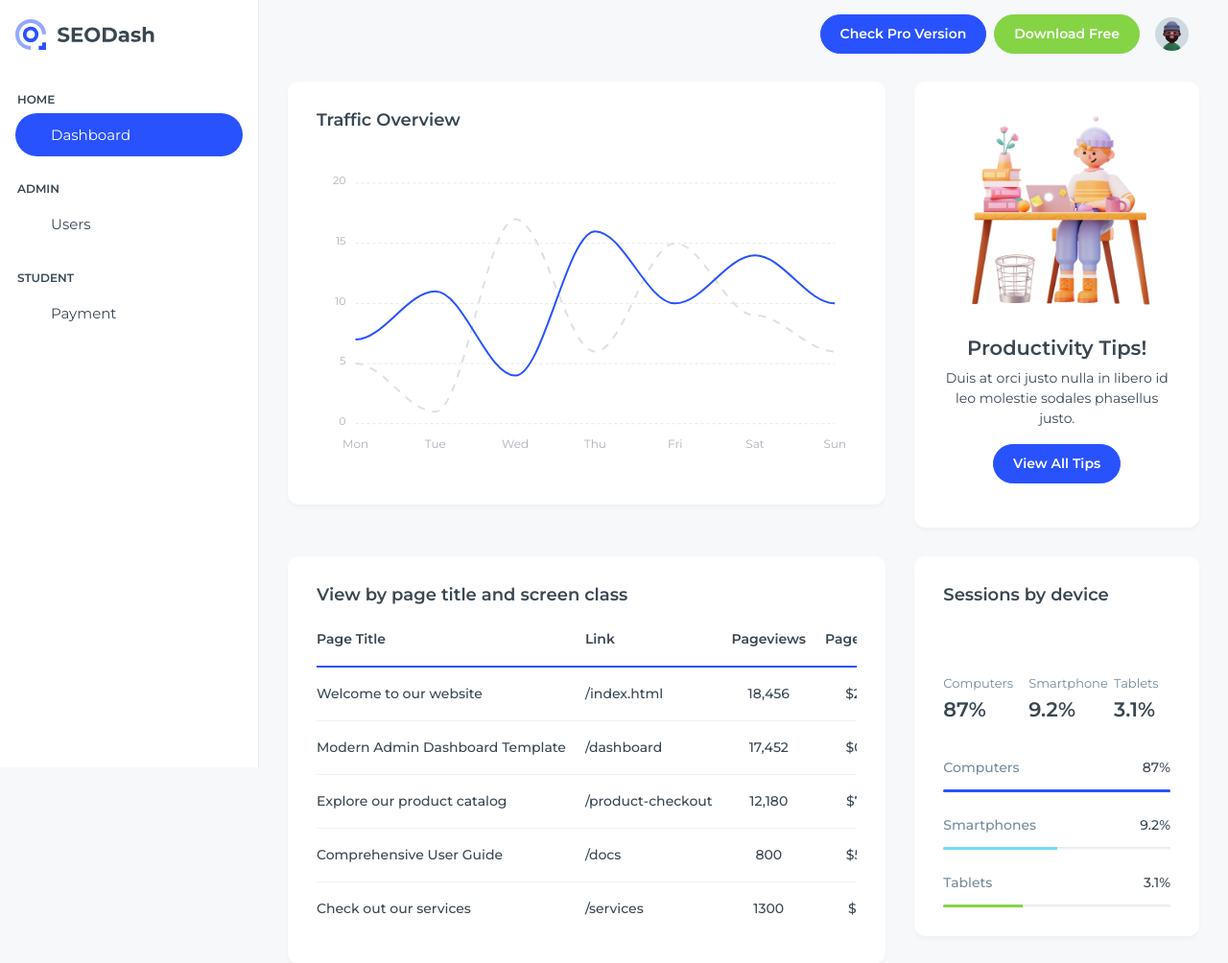
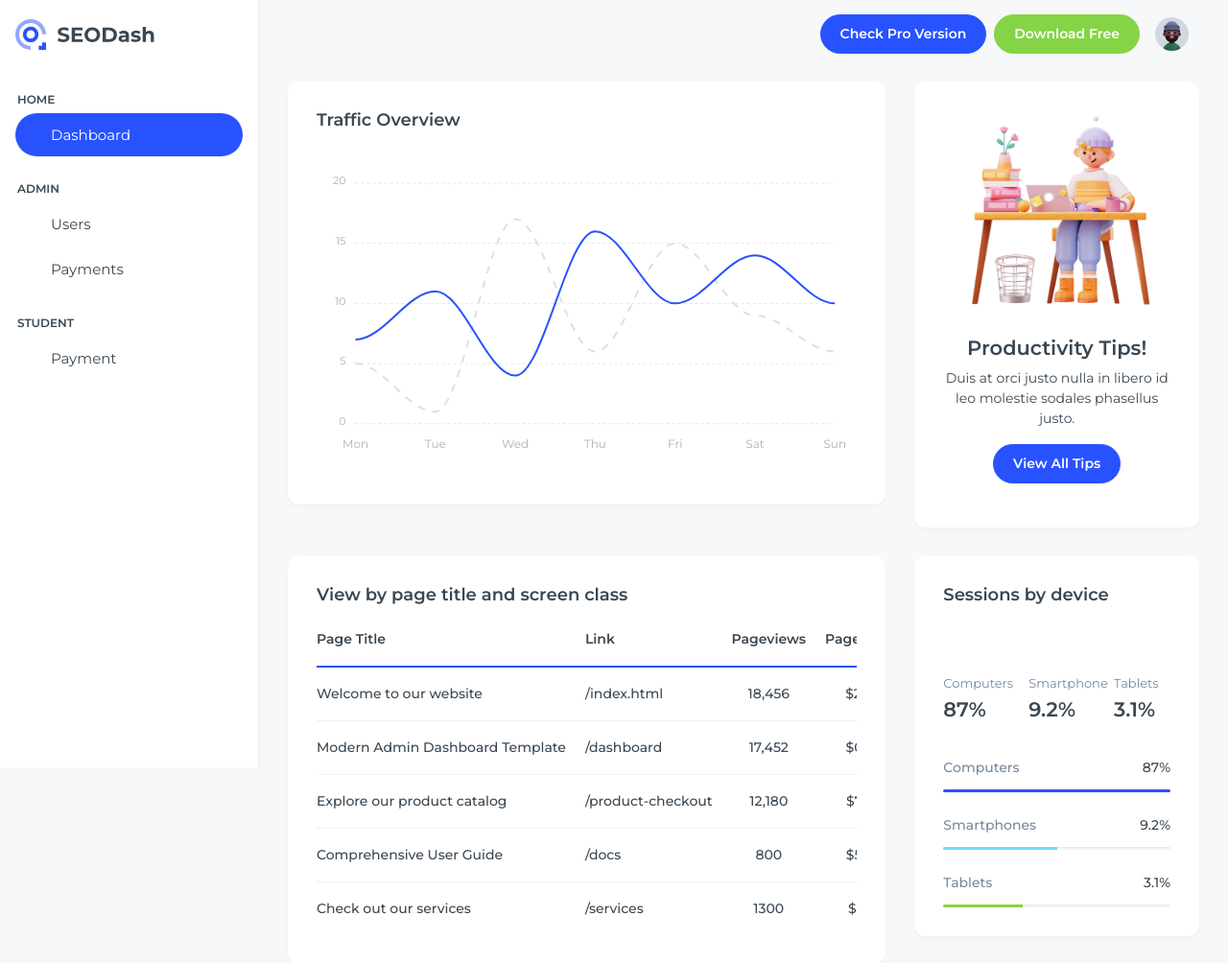
Before and after one commit to jakaalakbar/eduvance_talent, a Laravel app: page /home in a window 1280 px wide. Shown: the top 1004 px of the page at 96% size. Run offline with Laravel 10, Linux system fonts and the light colour scheme; a user stored in the database is signed in; data comes from the database, SQL or seed files in the repository; some libraries are stand-ins or nearby versions.

Commit message:
add route payments

```diff
--- a/resources/views/layouts/administrator/app.blade.php
+++ b/resources/views/layouts/administrator/app.blade.php
@@ -55,6 +55,15 @@
                                     <iconify-icon icon="solar:home-smile-bold-duotone" class="fs-6"></iconify-icon>
                                 </span>
                                 <span class="hide-menu">Users</span>
+                            </a>
+                        </li>
+                        <li class="sidebar-item">
+                            <a class="sidebar-link {{ request()->is('admin/payments*') ? 'active' : '' }}"
+                                href="{{ route('admin.payments') }}" aria-expanded="false">
+                                <span>
+                                    <iconify-icon icon="solar:home-smile-bold-duotone" class="fs-6"></iconify-icon>
+                                </span>
+                                <span class="hide-menu">Payments</span>
                             </a>
                         </li>
                         <li class="nav-small-cap">
--- a/routes/web.php
+++ b/routes/web.php
@@ -1,5 +1,6 @@
 <?php
 
+use App\Http\Controllers\administrator\PaymentsController;
 use App\Http\Controllers\administrator\usersController;
 use Illuminate\Support\Facades\Route;
 
@@ -31,6 +32,14 @@ Route::middleware(['auth'])->group(function () {
                 Route::put('/users/update/{id}', 'update')->name("admin.users.update");
                 Route::delete('/users/delete/{id}', 'destroy')->name("admin.users.destroy");
             });
+
+            Route::controller(PaymentsController::class)->group(function () {
+                Route::get("/payments", "index")->name("payments.index");
+                Route::get("/payments/{id}", "show")->name("payments.show");
+                Route::post("/payments", "store")->name("payments.store");
+                Route::put("/payments/{id}", "update")->name("payments.update");
+                Route::delete("/payments/delete/{id}", "update")->name("payments.destroy");
+            });
         });
     });
 
```
Also changed, not shown: app/Http/Controllers/administrator/PaymentsController.php (added, +19 -0 lines), app/Http/Controllers/administrator/usersController.php (+10 -4 lines), resources/views/administrator/users/index.blade.php (+14 -9 lines).
